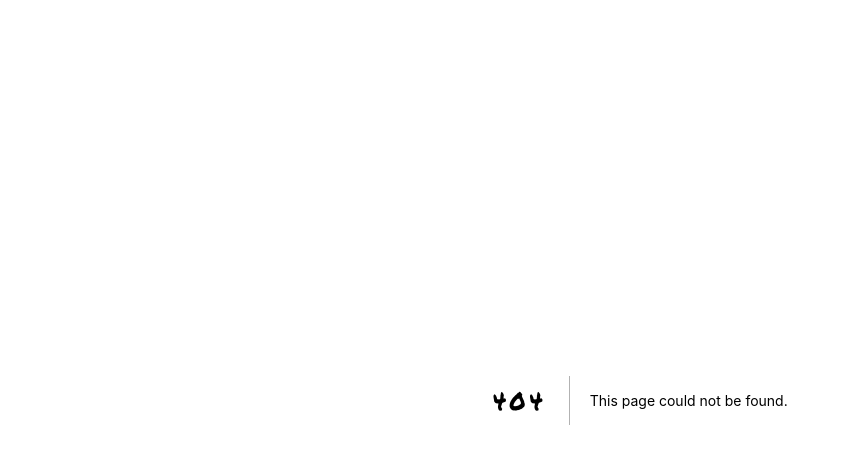
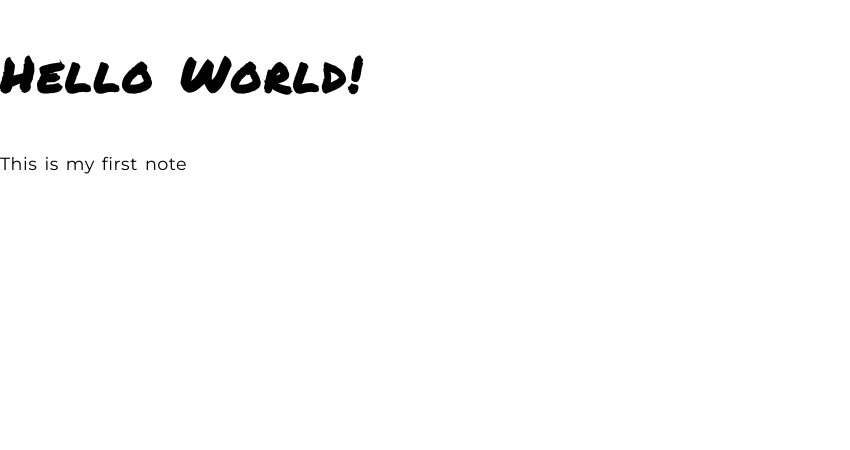
Before and after one commit to mithi/digital-garden, a Next.js app: page /notes/001 in a window 1280 px wide. Before the commit this address had no page. Shown: the top 450 px of the page, without its empty margins (0-850 px from the left). Built offline with nearby package versions, Linux system fonts and the light colour scheme.

Commit message:
💕⭐ Add mdx functionality

```diff
--- /dev/null
+++ b/next.config.js
@@ -0,0 +1,7 @@
+const withMDX = require('@next/mdx')({
+    extension: /\.mdx?$/
+  })
+
+module.exports = withMDX({
+  pageExtensions: ['js', 'jsx', 'ts', 'tsx', 'md', 'mdx']
+})
--- /dev/null
+++ b/pages/notes/001/index.mdx
@@ -0,0 +1,5 @@
+export default ({ children }) => <article>{children}</article>;
+
+# Hello World!
+
+This is my first note
```
